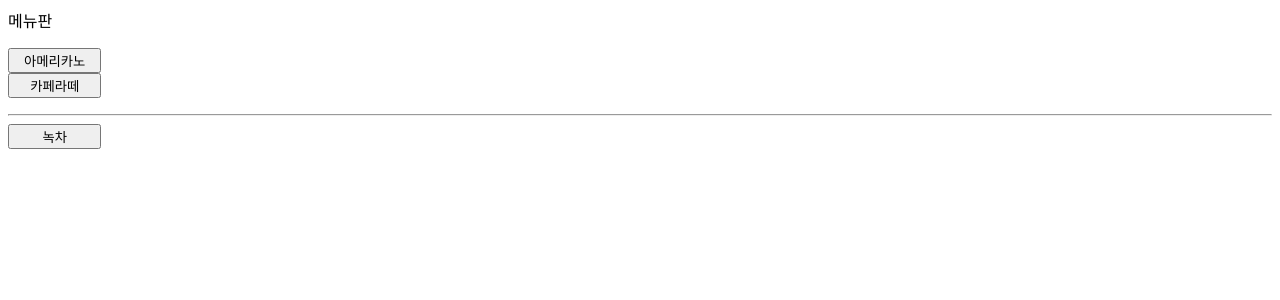
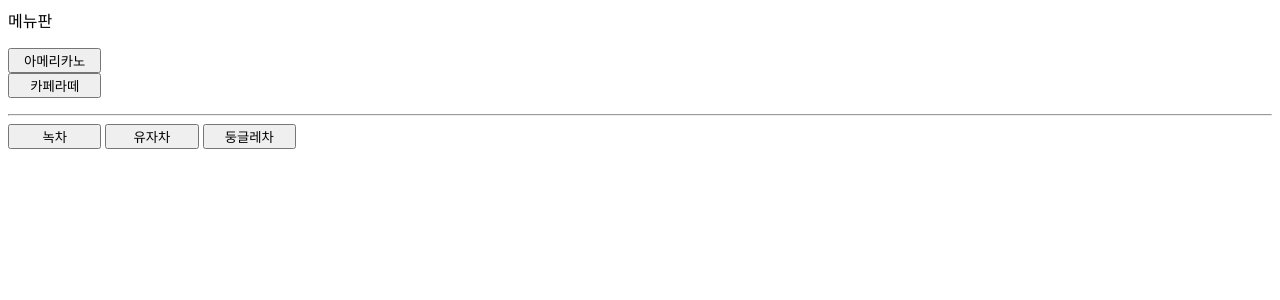
Before and after one commit to nttkor/david, a Flask app: template templates/menu.html in a window 1280 px wide. Shown: the top 300 px of the page. Run offline with Flask 3, Linux system fonts and the light colour scheme; the template is opened without the code that fills it, so the values that code supplies are empty.

Commit message:
add 둥글레차 유자차 button

```diff
--- a/templates/menu.html
+++ b/templates/menu.html
@@ -9,5 +9,7 @@
 <button name="menu2" style="width:70pt;">카페라떼</button><br>
 </p><hr>
 <button name="menu2" style="width:70pt;">녹차</button>
+<button name="menu2" style="width:70pt;">유자차</button>
+<button name="menu2" style="width:70pt;">둥글레차</button>
 </body>
 </html>
```
